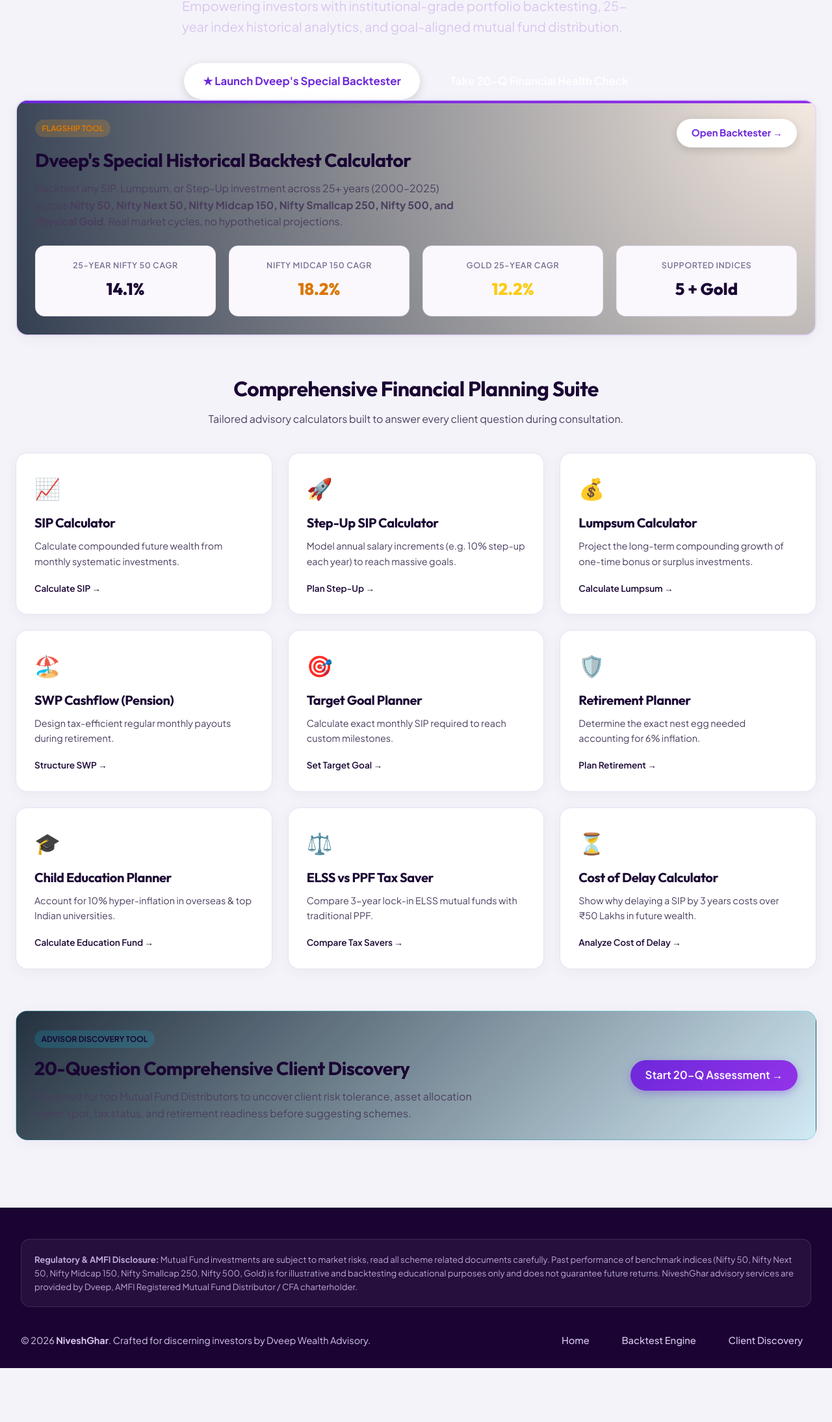
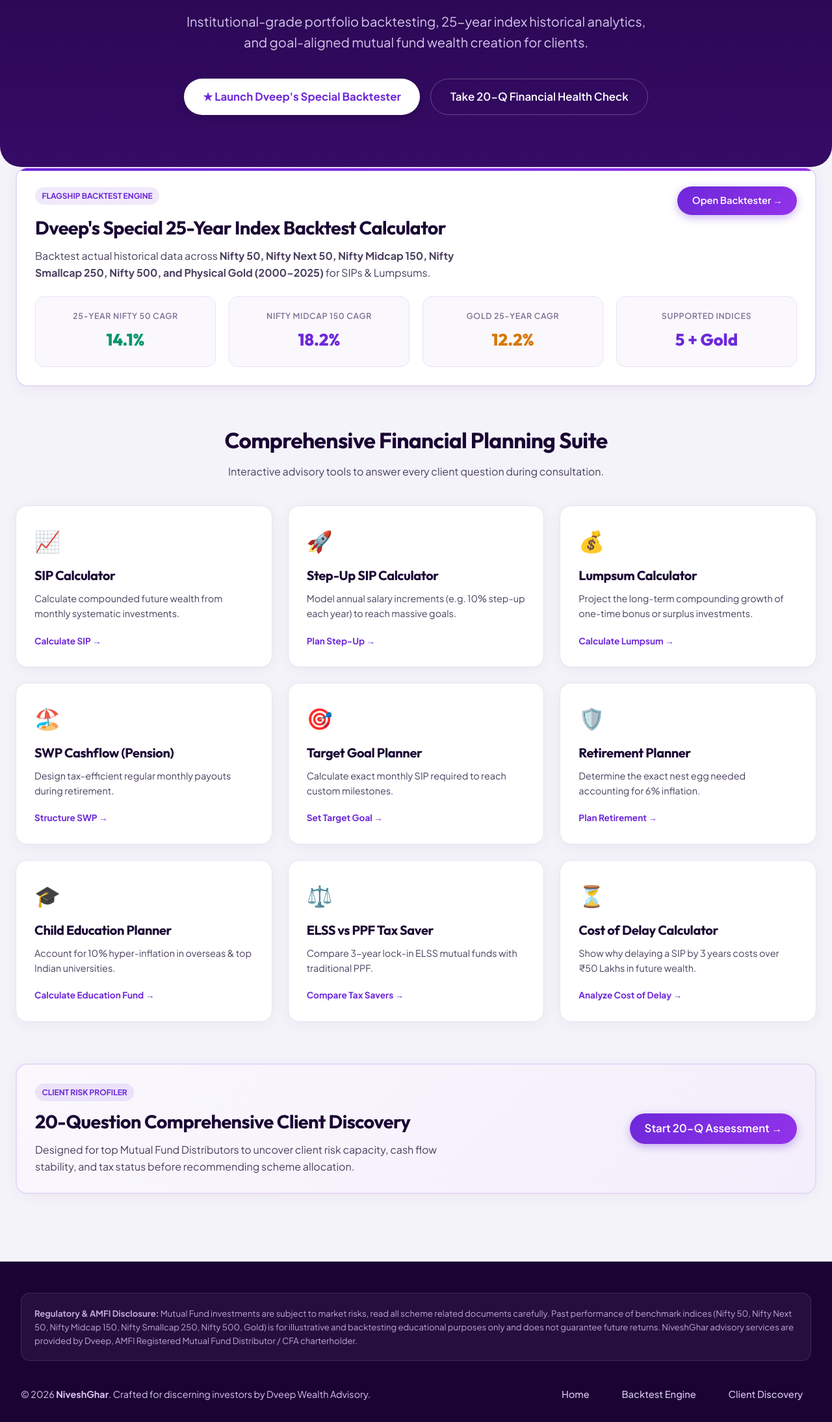
Before and after one commit to dveepgupta/niveshghar-antigravity, a plain HTML site: page index.html in a window 1280 px wide. Shown: the part 374-2563 px from the top of the page at 65% size. Before the commit the page ends 2480 px from the top, so only its background shows below. Drawn offline with nearby package versions, Linux system fonts and the light colour scheme.

Commit message:
Update index.html: Apply unified Royal Purple & Crisp White Fintech theme

```diff
--- a/index.html
+++ b/index.html
@@ -9,15 +9,16 @@
   <script src="https://cdn.jsdelivr.net/npm/chart.js"></script>
 </head>
 <body>
+  <!-- Royal Purple Navbar -->
   <nav class="navbar">
     <div class="nav-container">
       <a href="index.html" class="logo">
-        <span style="color: var(--accent-emerald);">◆</span> Nivesh<span style="color: var(--accent-gold);">Ghar</span>
+        <span style="color: #C4B5FD;">◆</span> Nivesh<span style="color: #DDD6FE;">Ghar</span>
         <span class="logo-badge">Wealth Advisory</span>
       </a>
       <ul class="nav-links">
         <li><a href="index.html" class="nav-link active">Home</a></li>
-        <li><a href="calculators/dveep-special.html" class="nav-link" style="color: var(--accent-gold); font-weight: 700;">★ Dveep's Special</a></li>
+        <li><a href="calculators/dveep-special.html" class="nav-link" style="color: #DDD6FE; font-weight: 700;">★ Dveep's Special</a></li>
         <li><a href="calculators/sip.html" class="nav-link">SIP</a></li>
         <li><a href="calculators/swp.html" class="nav-link">SWP (Retirement)</a></li>
         <li><a href="calculators/goal-planner.html" class="nav-link">Goal Planner</a></li>
@@ -31,18 +32,17 @@
     </div>
   </nav>
 
-  <main class="main-wrapper">
-    <!-- Hero Section -->
-    <section class="hero-section">
+  <!-- Royal Purple Hero Section (as in reference image) -->
+  <section class="hero-wrapper">
     <div class="hero-pill">
-        <span>✨ Powered by CFA & MFD Insights</span>
+      <span>✨ Certified Fiduciary Advisory • CFA & MFD</span>
     </div>
     <h1 class="hero-title">
-        Science-Backed Wealth Creation with <br>
-        <span class="gradient-text">NiveshGhar Advisory</span>
+      Navigate the Future of Wealth with <br>
+      NiveshGhar Advisory
     </h1>
     <p class="hero-subtitle">
-        Empowering investors with institutional-grade portfolio backtesting, 25-year index historical analytics, and goal-aligned mutual fund distribution.
+      Institutional-grade portfolio backtesting, 25-year index historical analytics, and goal-aligned mutual fund wealth creation for clients.
     </p>
     <div style="display: flex; justify-content: center; gap: 1rem; flex-wrap: wrap;">
       <a href="calculators/dveep-special.html" class="btn btn-gold" style="font-size: 1.05rem; padding: 0.85rem 1.85rem;">
@@ -54,19 +54,21 @@
     </div>
   </section>
 
+  <!-- Main Content in Crisp Clean Layout -->
+  <main class="main-wrapper">
     <!-- Flagship Showcase Card -->
-    <section style="margin-bottom: 3.5rem;">
-      <div class="card card-highlight" style="background: radial-gradient(circle at top right, rgba(245,166,35,0.12), rgba(18,32,53,0.85));">
+    <section style="margin-top: -2.5rem; margin-bottom: 3.5rem; position: relative; z-index: 10;">
+      <div class="card card-highlight">
         <div style="display: flex; justify-content: space-between; align-items: flex-start; flex-wrap: wrap; gap: 1.5rem; margin-bottom: 1.5rem;">
           <div>
-            <span class="badge-tag" style="background: rgba(245,166,35,0.2); color: var(--accent-gold); margin-bottom: 0.5rem;">FLAGSHIP TOOL</span>
-            <h2 style="font-size: 1.8rem; margin-top: 0.25rem;">Dveep's Special Historical Backtest Calculator</h2>
-            <p style="color: var(--text-secondary); max-width: 650px; margin-top: 0.5rem;">
-              Backtest any SIP, Lumpsum, or Step-Up investment across 25+ years (2000–2025) across <strong>Nifty 50, Nifty Next 50, Nifty Midcap 150, Nifty Smallcap 250, Nifty 500, and Physical Gold</strong>. Real market cycles, no hypothetical projections.
+            <span class="badge-tag" style="margin-bottom: 0.5rem;">FLAGSHIP BACKTEST ENGINE</span>
+            <h2 style="font-size: 1.8rem; margin-top: 0.25rem; color: var(--text-primary);">Dveep's Special 25-Year Index Backtest Calculator</h2>
+            <p style="color: var(--text-secondary); max-width: 680px; margin-top: 0.5rem;">
+              Backtest actual historical data across <strong>Nifty 50, Nifty Next 50, Nifty Midcap 150, Nifty Smallcap 250, Nifty 500, and Physical Gold (2000–2025)</strong> for SIPs & Lumpsums.
             </p>
           </div>
           <div>
-            <a href="calculators/dveep-special.html" class="btn btn-gold">
+            <a href="calculators/dveep-special.html" class="btn btn-primary">
               Open Backtester →
             </a>
           </div>
@@ -75,19 +77,19 @@
         <div class="grid-4" style="margin-top: 1rem;">
           <div class="stat-box">
             <div class="stat-label">25-Year Nifty 50 CAGR</div>
-            <div class="stat-value emerald">14.1%</div>
+            <div class="stat-value green">14.1%</div>
           </div>
           <div class="stat-box">
             <div class="stat-label">Nifty Midcap 150 CAGR</div>
-            <div class="stat-value gold">18.2%</div>
+            <div class="stat-value purple">18.2%</div>
           </div>
           <div class="stat-box">
             <div class="stat-label">Gold 25-Year CAGR</div>
-            <div class="stat-value" style="color: #FACC15;">12.2%</div>
+            <div class="stat-value gold">12.2%</div>
           </div>
           <div class="stat-box">
             <div class="stat-label">Supported Indices</div>
-            <div class="stat-value blue">5 + Gold</div>
+            <div class="stat-value" style="color: var(--purple-primary);">5 + Gold</div>
           </div>
         </div>
       </div>
@@ -96,84 +98,84 @@
     <!-- Calculator Suite Grid -->
     <section style="margin-bottom: 4rem;">
       <div style="text-align: center; margin-bottom: 2.5rem;">
-        <h2 style="font-size: 2rem;">Comprehensive Financial Planning Suite</h2>
-        <p style="color: var(--text-secondary); margin-top: 0.5rem;">Tailored advisory calculators built to answer every client question during consultation.</p>
+        <h2 style="font-size: 2.1rem;">Comprehensive Financial Planning Suite</h2>
+        <p style="color: var(--text-secondary); margin-top: 0.5rem;">Interactive advisory tools to answer every client question during consultation.</p>
       </div>
 
       <div class="grid-3">
         <a href="calculators/sip.html" class="card">
           <div style="font-size: 2rem; margin-bottom: 0.75rem;">📈</div>
-          <h3 style="font-size: 1.25rem; margin-bottom: 0.5rem;">SIP Calculator</h3>
+          <h3 style="font-size: 1.25rem; margin-bottom: 0.5rem; color: var(--text-primary);">SIP Calculator</h3>
           <p style="color: var(--text-secondary); font-size: 0.9rem; margin-bottom: 1rem;">Calculate compounded future wealth from monthly systematic investments.</p>
-          <span style="color: var(--accent-emerald); font-weight: 600; font-size: 0.85rem;">Calculate SIP →</span>
+          <span style="color: var(--purple-primary); font-weight: 700; font-size: 0.85rem;">Calculate SIP →</span>
         </a>
 
         <a href="calculators/step-up-sip.html" class="card">
           <div style="font-size: 2rem; margin-bottom: 0.75rem;">🚀</div>
-          <h3 style="font-size: 1.25rem; margin-bottom: 0.5rem;">Step-Up SIP Calculator</h3>
+          <h3 style="font-size: 1.25rem; margin-bottom: 0.5rem; color: var(--text-primary);">Step-Up SIP Calculator</h3>
           <p style="color: var(--text-secondary); font-size: 0.9rem; margin-bottom: 1rem;">Model annual salary increments (e.g. 10% step-up each year) to reach massive goals.</p>
-          <span style="color: var(--accent-emerald); font-weight: 600; font-size: 0.85rem;">Plan Step-Up →</span>
+          <span style="color: var(--purple-primary); font-weight: 700; font-size: 0.85rem;">Plan Step-Up →</span>
         </a>
 
         <a href="calculators/lumpsum.html" class="card">
           <div style="font-size: 2rem; margin-bottom: 0.75rem;">💰</div>
-          <h3 style="font-size: 1.25rem; margin-bottom: 0.5rem;">Lumpsum Calculator</h3>
+          <h3 style="font-size: 1.25rem; margin-bottom: 0.5rem; color: var(--text-primary);">Lumpsum Calculator</h3>
           <p style="color: var(--text-secondary); font-size: 0.9rem; margin-bottom: 1rem;">Project the long-term compounding growth of one-time bonus or surplus investments.</p>
-          <span style="color: var(--accent-emerald); font-weight: 600; font-size: 0.85rem;">Calculate Lumpsum →</span>
+          <span style="color: var(--purple-primary); font-weight: 700; font-size: 0.85rem;">Calculate Lumpsum →</span>
         </a>
 
         <a href="calculators/swp.html" class="card">
           <div style="font-size: 2rem; margin-bottom: 0.75rem;">🏖️</div>
-          <h3 style="font-size: 1.25rem; margin-bottom: 0.5rem;">SWP Cashflow (Pension)</h3>
+          <h3 style="font-size: 1.25rem; margin-bottom: 0.5rem; color: var(--text-primary);">SWP Cashflow (Pension)</h3>
           <p style="color: var(--text-secondary); font-size: 0.9rem; margin-bottom: 1rem;">Design tax-efficient regular monthly payouts during retirement.</p>
-          <span style="color: var(--accent-emerald); font-weight: 600; font-size: 0.85rem;">Structure SWP →</span>
+          <span style="color: var(--purple-primary); font-weight: 700; font-size: 0.85rem;">Structure SWP →</span>
         </a>
 
         <a href="calculators/goal-planner.html" class="card">
           <div style="font-size: 2rem; margin-bottom: 0.75rem;">🎯</div>
-          <h3 style="font-size: 1.25rem; margin-bottom: 0.5rem;">Target Goal Planner</h3>
+          <h3 style="font-size: 1.25rem; margin-bottom: 0.5rem; color: var(--text-primary);">Target Goal Planner</h3>
           <p style="color: var(--text-secondary); font-size: 0.9rem; margin-bottom: 1rem;">Calculate exact monthly SIP required to reach custom milestones.</p>
-          <span style="color: var(--accent-emerald); font-weight: 600; font-size: 0.85rem;">Set Target Goal →</span>
+          <span style="color: var(--purple-primary); font-weight: 700; font-size: 0.85rem;">Set Target Goal →</span>
         </a>
 
         <a href="calculators/retirement.html" class="card">
           <div style="font-size: 2rem; margin-bottom: 0.75rem;">🛡️</div>
-          <h3 style="font-size: 1.25rem; margin-bottom: 0.5rem;">Retirement Planner</h3>
+          <h3 style="font-size: 1.25rem; margin-bottom: 0.5rem; color: var(--text-primary);">Retirement Planner</h3>
           <p style="color: var(--text-secondary); font-size: 0.9rem; margin-bottom: 1rem;">Determine the exact nest egg needed accounting for 6% inflation.</p>
-          <span style="color: var(--accent-emerald); font-weight: 600; font-size: 0.85rem;">Plan Retirement →</span>
+          <span style="color: var(--purple-primary); font-weight: 700; font-size: 0.85rem;">Plan Retirement →</span>
         </a>
 
         <a href="calculators/education.html" class="card">
           <div style="font-size: 2rem; margin-bottom: 0.75rem;">🎓</div>
-          <h3 style="font-size: 1.25rem; margin-bottom: 0.5rem;">Child Education Planner</h3>
+          <h3 style="font-size: 1.25rem; margin-bottom: 0.5rem; color: var(--text-primary);">Child Education Planner</h3>
           <p style="color: var(--text-secondary); font-size: 0.9rem; margin-bottom: 1rem;">Account for 10% hyper-inflation in overseas & top Indian universities.</p>
-          <span style="color: var(--accent-emerald); font-weight: 600; font-size: 0.85rem;">Calculate Education Fund →</span>
+          <span style="color: var(--purple-primary); font-weight: 700; font-size: 0.85rem;">Calculate Education Fund →</span>
         </a>
 
         <a href="calculators/elss.html" class="card">
           <div style="font-size: 2rem; margin-bottom: 0.75rem;">⚖️</div>
-          <h3 style="font-size: 1.25rem; margin-bottom: 0.5rem;">ELSS vs PPF Tax Saver</h3>
+          <h3 style="font-size: 1.25rem; margin-bottom: 0.5rem; color: var(--text-primary);">ELSS vs PPF Tax Saver</h3>
           <p style="color: var(--text-secondary); font-size: 0.9rem; margin-bottom: 1rem;">Compare 3-year lock-in ELSS mutual funds with traditional PPF.</p>
-          <span style="color: var(--accent-emerald); font-weight: 600; font-size: 0.85rem;">Compare Tax Savers →</span>
+          <span style="color: var(--purple-primary); font-weight: 700; font-size: 0.85rem;">Compare Tax Savers →</span>
         </a>
 
         <a href="calculators/inflation.html" class="card">
           <div style="font-size: 2rem; margin-bottom: 0.75rem;">⏳</div>
-          <h3 style="font-size: 1.25rem; margin-bottom: 0.5rem;">Cost of Delay Calculator</h3>
+          <h3 style="font-size: 1.25rem; margin-bottom: 0.5rem; color: var(--text-primary);">Cost of Delay Calculator</h3>
           <p style="color: var(--text-secondary); font-size: 0.9rem; margin-bottom: 1rem;">Show why delaying a SIP by 3 years costs over ₹50 Lakhs in future wealth.</p>
-          <span style="color: var(--accent-emerald); font-weight: 600; font-size: 0.85rem;">Analyze Cost of Delay →</span>
+          <span style="color: var(--purple-primary); font-weight: 700; font-size: 0.85rem;">Analyze Cost of Delay →</span>
         </a>
       </div>
     </section>
 
-    <!-- 20 Question Client Health Check Banner -->
-    <section class="card" style="background: linear-gradient(135deg, rgba(13,27,42,0.9), rgba(6,182,212,0.15)); border-color: rgba(6,182,212,0.3); margin-bottom: 4rem;">
+    <!-- 20 Question Banner -->
+    <section class="card" style="background: linear-gradient(135deg, #FAF8FD, #F3EEFB); border: 2px solid #E4DAF8; margin-bottom: 4rem;">
       <div style="display: flex; justify-content: space-between; align-items: center; flex-wrap: wrap; gap: 2rem;">
         <div>
-          <span class="badge-tag" style="background: rgba(6,182,212,0.2); color: var(--accent-cyan); margin-bottom: 0.5rem;">ADVISOR DISCOVERY TOOL</span>
-          <h2 style="font-size: 1.8rem;">20-Question Comprehensive Client Discovery</h2>
+          <span class="badge-tag" style="margin-bottom: 0.5rem;">CLIENT RISK PROFILER</span>
+          <h2 style="font-size: 1.8rem; color: var(--text-primary);">20-Question Comprehensive Client Discovery</h2>
           <p style="color: var(--text-secondary); max-width: 680px; margin-top: 0.5rem;">
-            Designed for top Mutual Fund Distributors to uncover client risk tolerance, asset allocation sweet spot, tax status, and retirement readiness before suggesting schemes.
+            Designed for top Mutual Fund Distributors to uncover client risk capacity, cash flow stability, and tax status before recommending scheme allocation.
           </p>
         </div>
         <div>
@@ -185,6 +187,7 @@
     </section>
   </main>
 
+  <!-- Royal Purple Footer -->
   <footer class="footer">
     <div class="footer-container">
       <div class="footer-disclaimer">
@@ -202,6 +205,7 @@
       </div>
     </div>
   </footer>
+
   <script src="js/main.js"></script>
 </body>
 </html>
```
Lines whose indentation alone changed are shown as unchanged.
